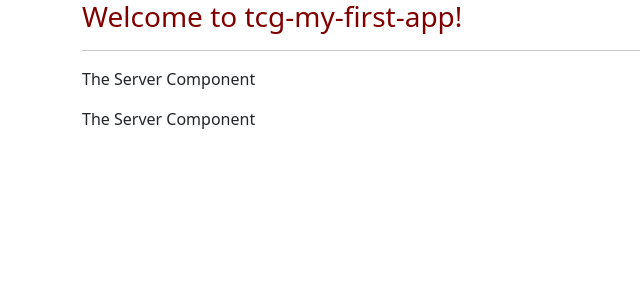
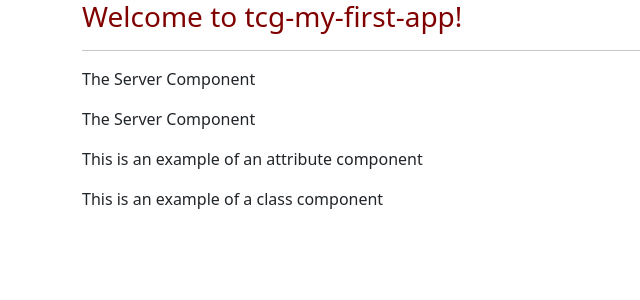
Before and after one commit to walterswoodward/tcg-my-first-app, an Angular app: page / in a window 1280 px wide. Shown: the top 300 px of the page, without its empty margins (0-640 px from the left). Built offline with nearby package versions, Linux system fonts and the light colour scheme.

Commit message:
Creates examples showing attribute and class components

```diff
--- a/src/app/app.component.html
+++ b/src/app/app.component.html
@@ -11,6 +11,8 @@
       <h3>My name is {{ author }}</h3> -->
       <hr>
       <app-servers></app-servers>
+      <div app-attribute></div>
+      <div class="app-class"></div>
     </div>
   </div>
 </div>
--- /dev/null
+++ b/src/app/attribute/attribute.component.html
@@ -0,0 +1 @@
+<p>This is an example of an attribute component</p>
--- /dev/null
+++ b/src/app/attribute/attribute.component.ts
@@ -0,0 +1,15 @@
+import { Component, OnInit } from '@angular/core';
+
+@Component({
+  selector: '[app-attribute]',
+  templateUrl: './attribute.component.html',
+  styleUrls: ['./attribute.component.css']
+})
+export class AttributeComponent implements OnInit {
+
+  constructor() { }
+
+  ngOnInit(): void {
+  }
+
+}
--- /dev/null
+++ b/src/app/class/class.component.html
@@ -0,0 +1 @@
+<p>This is an example of a class component</p>
--- /dev/null
+++ b/src/app/class/class.component.ts
@@ -0,0 +1,15 @@
+import { Component, OnInit } from '@angular/core';
+
+@Component({
+  selector: '.app-class',
+  templateUrl: './class.component.html',
+  styleUrls: ['./class.component.css']
+})
+export class ClassComponent implements OnInit {
+
+  constructor() { }
+
+  ngOnInit(): void {
+  }
+
+}
```
Also changed, not shown: src/app/app.module.ts (+6 -2 lines), src/app/attribute/attribute.component.css (added), src/app/class/class.component.css (added), 2 other files (tests, documents, lock files or other folders).
